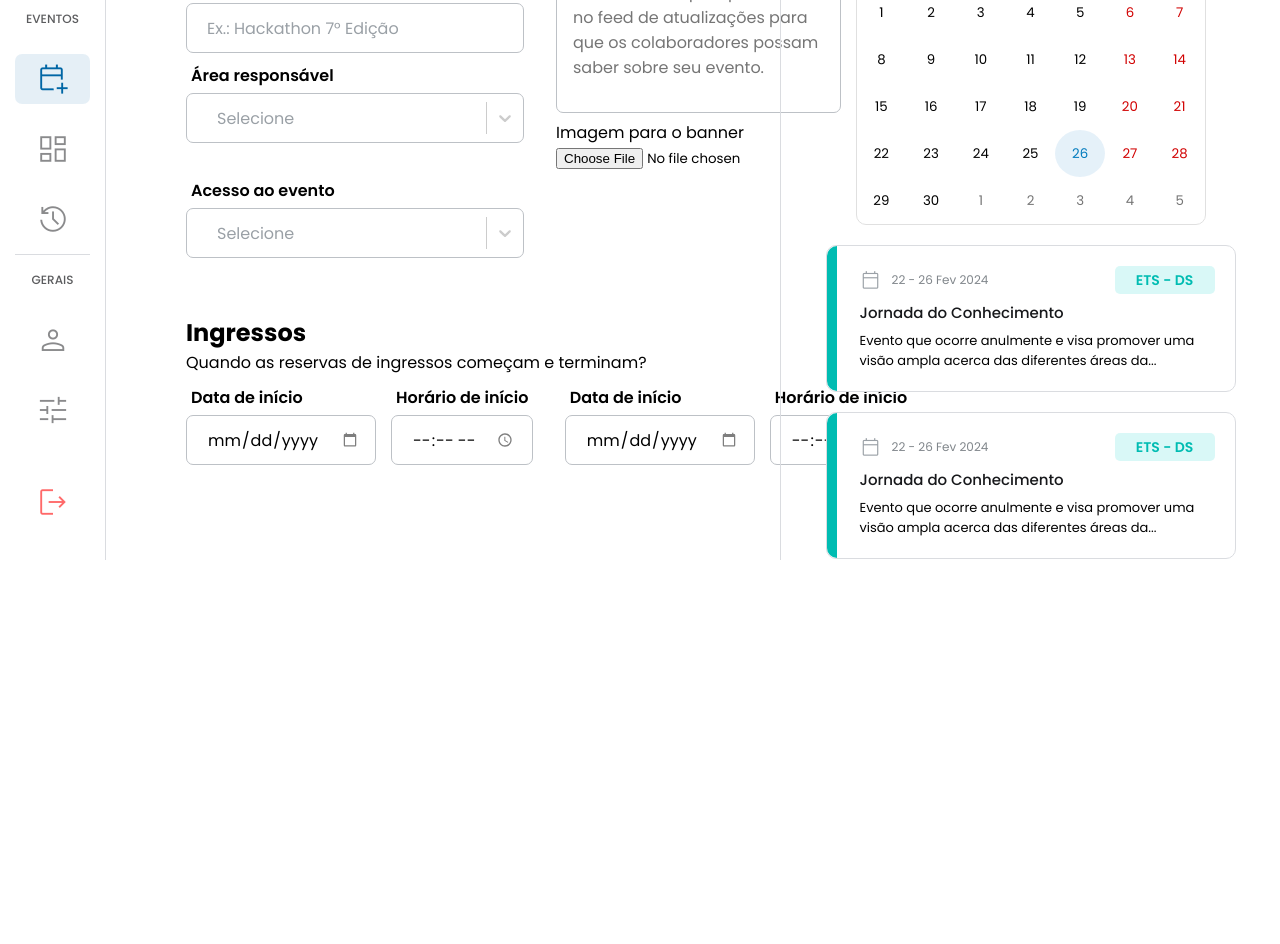
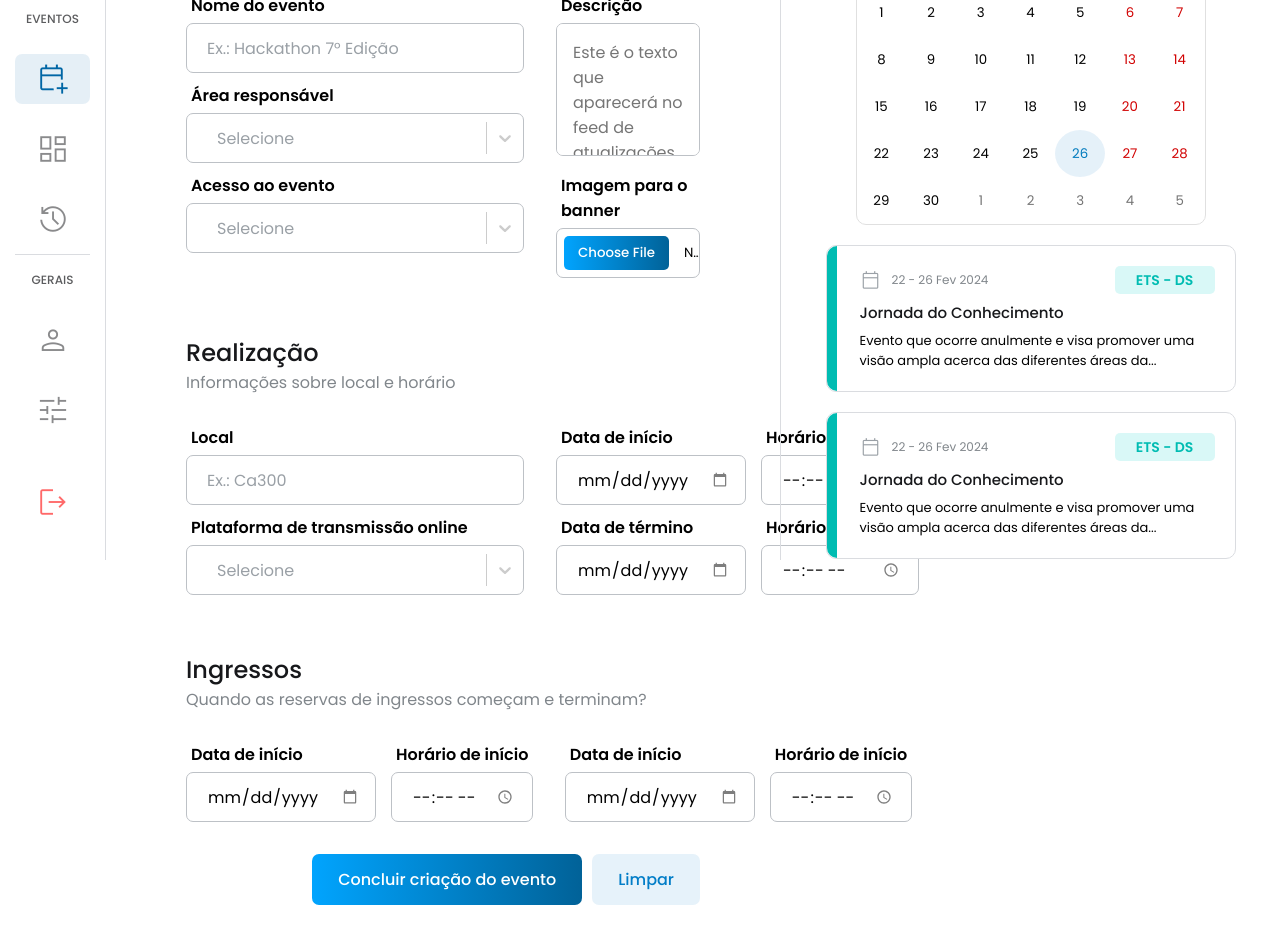
Before and after one commit to EsyProject/EsyFrontend, a React (Vite) app: page /create in a window 1280 px wide. Shown: the part 240-1184 px from the top of the page. Before the commit the page ends 800 px from the top, so only its background shows below. Built offline with nearby package versions, Linux system fonts and the light colour scheme.

Commit message:
feat: event creation screen completed in desktop version

```diff
--- a/src/pages/EventCreation/EventCreation.css
+++ b/src/pages/EventCreation/EventCreation.css
@@ -23,6 +23,9 @@
     overflow-y: auto;
     display: flex;
     align-items: center;
+
+    position: fixed;
+    right: 0;
 }
 
 .creation-container-child {
@@ -35,6 +38,7 @@
     gap: 2rem;
     width: calc(100% - 500px);
     padding-right: 80px;
+    margin-bottom: 75px;
 }
 
 .container-event-description {
@@ -56,3 +60,125 @@
 .container-event-details .custom-input {
     width: 100%;
 }
+
+.container-menu::-webkit-scrollbar {
+    width: 12px;
+}
+
+.container-menu::-webkit-scrollbar-track {
+    background: #fff;
+}
+
+.container-menu::-webkit-scrollbar-thumb {
+    background-color: #dadce0ea;
+    border-radius: 20px;
+    border: 3px solid #fff;
+}
+
+.creation-container-main .container-create-event .creation-container-child .title,
+.creation-container-main .container-create-event .creation-container-realization .title,
+.creation-container-main .container-create-event .creation-container-tickets .title {
+    font-style: normal;
+    font-weight: 500;
+    font-size: 24px;
+    line-height: 36px;
+    color: #17181B;
+    margin-bottom: 0;
+}
+
+.creation-container-main .container-create-event .creation-container-child .subtitle,
+.creation-container-main .container-create-event .creation-container-realization .subtitle,
+.creation-container-main .container-create-event .creation-container-tickets .subtitle {
+    font-style: normal;
+    font-weight: 400;
+    font-size: 16px;
+    line-height: 24px;
+    color: #80868B;
+    margin-bottom: 20px;
+}
+
+.creation-container-main .container-create-event .creation-container-child .container-event-description .container-create-event-child .custom-select-css-w9q2zk-Input2 {
+    margin-bottom: 0;
+}
+
+.creation-container-main .container-create-event .creation-container-realization .title {
+    margin-top: 25px;
+}
+
+.container-create-event-child .custom-textarea {
+    height: 133px;
+}
+
+.container-create-event-child .label-textarea {
+    font-size: 16px;
+    font-weight: 600;
+    margin-left: 5px;
+    margin-top: 10px;
+    margin-bottom: 5px;
+}
+
+input[type="file"]::-webkit-file-upload-button {
+    background: linear-gradient(90deg, #01A4FE 0%, #016298 100%);
+    border-radius: 5px;
+
+    color: #fff;
+    padding: 7px 14px;
+    border: none;
+    cursor: pointer;
+    font-family: Poppins, sans-serif;
+    margin-right: 15px;
+    font-weight: 500;
+}
+
+input[type="file"] {
+    font-family: Poppins, sans-serif;
+    width: 100%;
+    border: 1px solid #bdc1c6;
+    border-radius: 7px;
+    height: 50px;
+    padding: 7px;
+}
+
+.input-image {
+    display: flex;
+    align-items: center;
+    justify-content: center;
+}
+
+.container-create-event .btn-container {
+    display: flex;
+    justify-content: flex-end;
+    gap: 10px;
+}
+
+.container-create-event .btn-container :first-child {
+    background: linear-gradient(90deg, #01A4FE 0%, #016298 100%);
+    border-radius: 7px;
+    color: #fff;
+    padding: 13px 26px;
+    border: none;
+    cursor: pointer;
+    font-family: Poppins, sans-serif;
+    font-weight: 500;
+    font-size: 16px;
+    transition: .4s;
+}
+
+.container-create-event .btn-container :last-child {
+    background: #E6F2FA;
+    border-radius: 7px;
+    color: #017DC7;
+    padding: 13px 26px;
+    border: none;
+    cursor: pointer;
+    font-family: Poppins, sans-serif;
+    font-weight: 500;
+    font-size: 16px;
+    transition: .4s;
+}
+
+.container-create-event .btn-container :first-child:hover,
+.container-create-event .btn-container :last-child:hover {
+    background-color: #016298;
+    color: #fff;
+}
--- a/src/pages/EventCreation/EventCreation.jsx
+++ b/src/pages/EventCreation/EventCreation.jsx
@@ -79,18 +79,22 @@ const EventCreation = () => {
                                 />
                             </div>
                             <div className="container-create-event-child">
+                                <h4 className="label-textarea">Descrição</h4>
                                 <textarea
                                     className="custom-textarea"
                                     placeholder="Este é o texto que aparecerá no feed de atualizações para que os colaboradores possam saber sobre seu evento."
                                 ></textarea>
 
-                                <label htmlFor="image_banner">Imagem para o banner</label>
-                                <input type="file" id="image_banner" />
+                                {/* <label htmlFor="image_banner">Imagem para o banner</label>
+                                <input type="file" id="image_banner" /> */}
+
+                                <h4 className="label-textarea">Imagem para o banner</h4>
+                                <input type="file" id="image_banner" accept="image/*" class="custom-input input-image" />
                             </div>
                         </div>
                     </div>
 
-                    {/* <div className="creation-container-realization">
+                    <div className="creation-container-realization">
                         <h2 className='title'>Realização</h2>
                         <p className='subtitle'>Informações sobre local e horário</p>
                         <div className="container-event-description">
@@ -115,7 +119,7 @@ const EventCreation = () => {
                                 </div>
                             </div>
                         </div>
-                    </div> */}
+                    </div>
 
                     <div className="creation-container-tickets">
                         <h2 className='title'>Ingressos</h2>
@@ -132,7 +136,13 @@ const EventCreation = () => {
                             </div>
                         </div>
                     </div>
+
+                    <div className="btn-container">
+                        <button>Concluir criação do evento</button>
+                        <button>Limpar</button>
+                    </div>
                 </div>
+
 
                 <div className="container-menu">
                     <div className="container-calendar">
```
